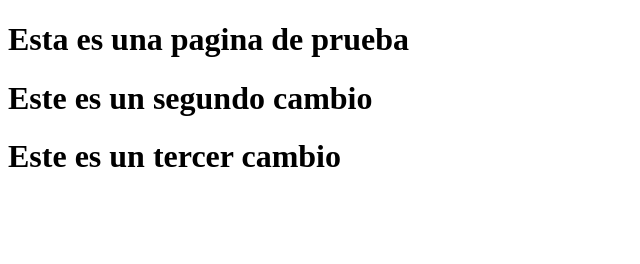
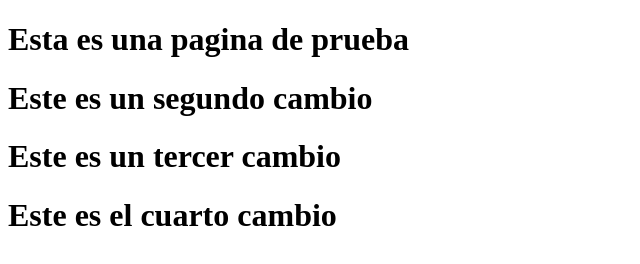
Before and after one commit to Carloshm31/primerrepositorio, a plain HTML site: page index3.html in a window 1280 px wide. Shown: the whole page, without its empty margins (0-640 px from the left). Drawn offline with Linux system fonts and the light colour scheme.

Commit message:
prirmer comit i!DOCTYPE html>
<html>
        <body>

                <h1>Esta es una pagina de prueba</h1>
                <h1>Este es un segundo cambio</h1>
        <body>

</html>
i!DOCTYPE html>

<html>
        <body>

                <h1>Esta es una pagina de prueba</h1>
                <h1>Este es un segundo cambio</h1>
        <body>

</html>

```diff
--- a/index3.html
+++ b/index3.html
@@ -7,8 +7,8 @@
                 <h1>Esta es una pagina de prueba</h1>
                 <h1>Este es un segundo cambio</h1>
 		<h1>Este es un tercer cambio</h1>
-        <body>
-
+		<h1>Este es el cuarto cambio</h1>
+	<body>
 
 
 
```
